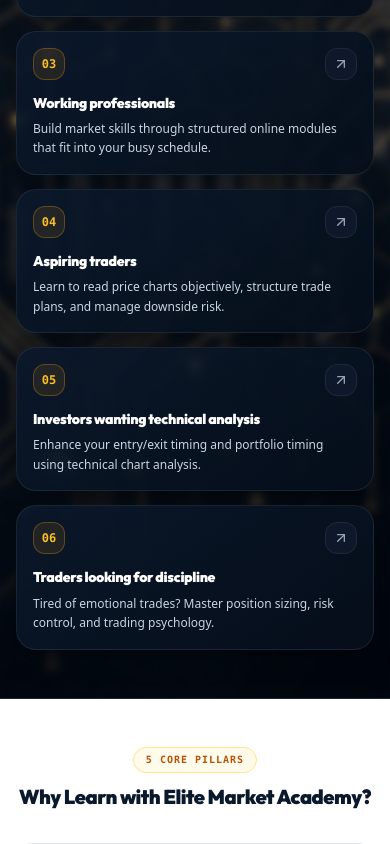
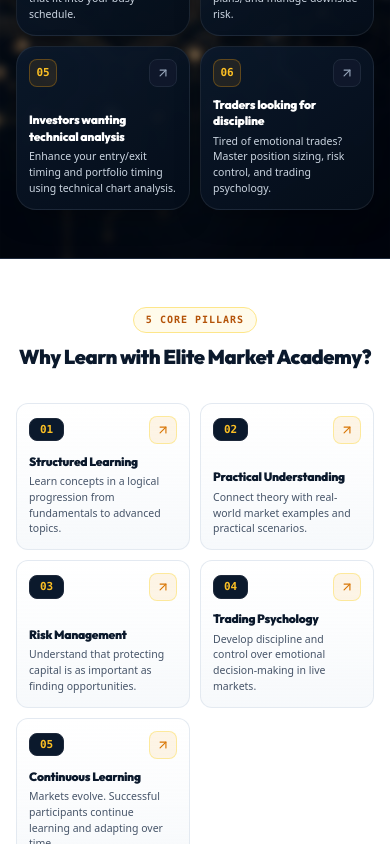
Before and after one commit to sivapragadheeswarii/elitejournal, a React (Vite) app: page / in a window 390 px wide. Shown: the part 5540-6384 px from the top of the page. Built offline with nearby package versions, Linux system fonts and the light colour scheme; no server answers.

Commit message:
style(website): set 2 boxes per row on mobile view for Target Audience and 5 Core Pillars sections

```diff
--- a/src/pages/HomePage.jsx
+++ b/src/pages/HomePage.jsx
@@ -508,25 +508,25 @@
             </div>
           </ScrollReveal>
 
-          <div className="grid grid-cols-1 sm:grid-cols-2 lg:grid-cols-3 gap-3.5 sm:gap-6 text-left">
+          <div className="grid grid-cols-2 lg:grid-cols-3 gap-2.5 sm:gap-6 text-left">
             {WHO_CAN_JOIN.map((p, i) => (
               <ScrollReveal key={i} animation="fade-up" delay={i * 100}>
-                <div className="relative p-4 sm:p-6 rounded-2xl dark-trading-card border border-slate-800 shadow-md flex flex-col justify-between gap-3.5 hover:border-amber-400/60 transition-all duration-300 group h-full overflow-hidden">
+                <div className="relative p-3 sm:p-6 rounded-xl sm:rounded-2xl dark-trading-card border border-slate-800 shadow-md flex flex-col justify-between gap-2.5 hover:border-amber-400/60 transition-all duration-300 group h-full overflow-hidden">
 
                   {/* Card Header: 01 badge & Arrow Icon */}
                   <div className="flex items-center justify-between">
-                    <span className="w-8 h-8 sm:w-9 sm:h-9 rounded-xl bg-amber-500/10 text-amber-400 font-black text-xs font-mono flex items-center justify-center shrink-0 border border-amber-500/30">
+                    <span className="w-7 h-7 sm:w-9 sm:h-9 rounded-lg sm:rounded-xl bg-amber-500/10 text-amber-400 font-black text-[11px] sm:text-xs font-mono flex items-center justify-center shrink-0 border border-amber-500/30">
                       0{i + 1}
                     </span>
-                    <div className="w-8 h-8 sm:w-9 sm:h-9 rounded-xl bg-slate-900 text-slate-400 border border-slate-800 flex items-center justify-center group-hover:bg-amber-500 group-hover:text-slate-950 group-hover:border-amber-400 transition-all duration-300 shadow-2xs">
-                      <ArrowUpRight className="w-4 h-4 group-hover:translate-x-0.5 group-hover:-translate-y-0.5 transition-transform" />
+                    <div className="w-7 h-7 sm:w-9 sm:h-9 rounded-lg sm:rounded-xl bg-slate-900 text-slate-400 border border-slate-800 flex items-center justify-center group-hover:bg-amber-500 group-hover:text-slate-950 group-hover:border-amber-400 transition-all duration-300 shadow-2xs">
+                      <ArrowUpRight className="w-3.5 h-3.5 sm:w-4 sm:h-4 group-hover:translate-x-0.5 group-hover:-translate-y-0.5 transition-transform" />
                     </div>
                   </div>
 
                   {/* Title & Desc */}
-                  <div className="flex flex-col gap-1.5 sm:gap-2">
-                    <h3 className="text-sm sm:text-lg font-black text-white font-heading leading-snug group-hover:text-amber-400 transition-colors">{p.title}</h3>
-                    <p className="text-xs text-slate-300 font-medium leading-relaxed">{p.desc}</p>
+                  <div className="flex flex-col gap-1 sm:gap-2">
+                    <h3 className="text-xs sm:text-lg font-black text-white font-heading leading-snug group-hover:text-amber-400 transition-colors">{p.title}</h3>
+                    <p className="text-[10.5px] sm:text-xs text-slate-300 font-medium leading-normal sm:leading-relaxed">{p.desc}</p>
                   </div>
 
                   {/* Hover Accent Line */}
@@ -554,27 +554,27 @@
             </div>
           </ScrollReveal>
 
-          <div className="grid grid-cols-1 sm:grid-cols-2 lg:grid-cols-3 gap-3.5 sm:gap-6 text-left">
+          <div className="grid grid-cols-2 lg:grid-cols-3 gap-2.5 sm:gap-6 text-left">
             {WHY_EMA_PILLARS.map((p, i) => (
               <ScrollReveal key={i} animation="fade-up" delay={i * 100}>
-                <div className="relative p-4 sm:p-6 rounded-2xl bg-gradient-to-b from-white via-slate-50/50 to-slate-100/60 border border-slate-200/90 shadow-2xs hover:shadow-xl hover:border-amber-400/60 transition-all duration-300 group flex flex-col justify-between gap-3.5 h-full overflow-hidden">
+                <div className="relative p-3 sm:p-6 rounded-xl sm:rounded-2xl bg-gradient-to-b from-white via-slate-50/50 to-slate-100/60 border border-slate-200/90 shadow-2xs hover:shadow-xl hover:border-amber-400/60 transition-all duration-300 group flex flex-col justify-between gap-2.5 h-full overflow-hidden">
 
                   {/* Top Header Row: 01 Pill & Arrow Icon Button */}
                   <div className="flex items-center justify-between">
-                    <span className="px-3 py-1 rounded-xl bg-[#0B192C] text-amber-400 text-xs sm:text-sm font-black font-mono border border-slate-800 shadow-xs">
+                    <span className="px-2.5 py-0.5 sm:px-3 sm:py-1 rounded-lg sm:rounded-xl bg-[#0B192C] text-amber-400 text-[11px] sm:text-sm font-black font-mono border border-slate-800 shadow-xs">
                       {p.number}
                     </span>
-                    <div className="w-8 h-8 sm:w-9 sm:h-9 rounded-xl bg-amber-500/10 text-amber-600 border border-amber-200/80 flex items-center justify-center group-hover:bg-amber-500 group-hover:text-slate-950 group-hover:border-amber-400 transition-all duration-300 shadow-2xs">
-                      <ArrowUpRight className="w-4 h-4 sm:w-5 sm:h-5 group-hover:translate-x-0.5 group-hover:-translate-y-0.5 transition-transform" />
+                    <div className="w-7 h-7 sm:w-9 sm:h-9 rounded-lg sm:rounded-xl bg-amber-500/10 text-amber-600 border border-amber-200/80 flex items-center justify-center group-hover:bg-amber-500 group-hover:text-slate-950 group-hover:border-amber-400 transition-all duration-300 shadow-2xs">
+                      <ArrowUpRight className="w-3.5 h-3.5 sm:w-5 sm:h-5 group-hover:translate-x-0.5 group-hover:-translate-y-0.5 transition-transform" />
                     </div>
                   </div>
 
                   {/* Title & Description */}
-                  <div className="flex flex-col gap-1.5 sm:gap-2">
-                    <h3 className="text-sm sm:text-lg font-black text-[#0B192C] font-heading group-hover:text-amber-600 transition-colors leading-snug">
+                  <div className="flex flex-col gap-1 sm:gap-2">
+                    <h3 className="text-xs sm:text-lg font-black text-[#0B192C] font-heading group-hover:text-amber-600 transition-colors leading-snug">
                       {p.title}
                     </h3>
-                    <p className="text-xs text-slate-600 leading-relaxed font-medium">
+                    <p className="text-[10.5px] sm:text-xs text-slate-600 leading-normal sm:leading-relaxed font-medium">
                       {p.description}
                     </p>
                   </div>
```
